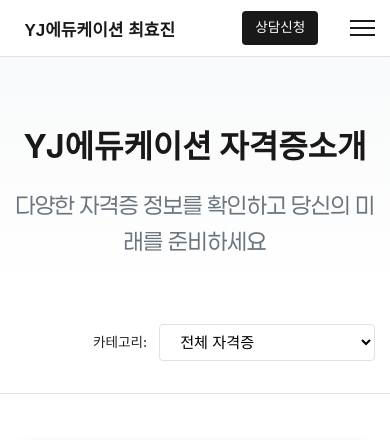
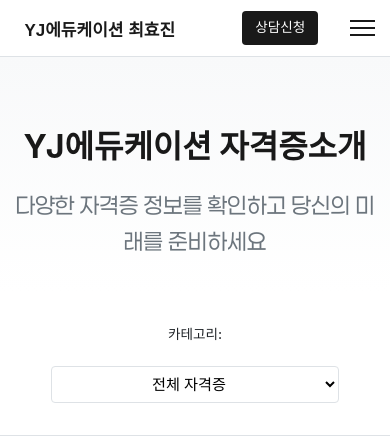
Before and after one commit to dokbun2/yjedu, a website: page furniture.html in a window 390 px wide. Shown: the top 440 px of the page. Drawn offline with Linux system fonts and the light colour scheme; grey boxes are pictures that could not be loaded; a web font is replaced by a local one.

Commit message:
Center align category filter on mobile
- Center category label and dropdown on mobile screens
- Improve mobile layout with vertical stacking
- Add proper spacing and width constraints
- Center align filter group on tablet sizes as well

```diff
--- a/css/styles.css
+++ b/css/styles.css
@@ -865,15 +865,15 @@ section {
         flex-direction: row;
         gap: 0.5rem;
         align-items: center;
-        justify-content: flex-end;
+        justify-content: center;
     }
 
     .filter-group {
-        flex: 1;
+        flex: 0;
         display: flex;
         align-items: center;
         gap: 0.5rem;
-        justify-content: flex-end;
+        justify-content: center;
     }
 
     .filter-group label {
@@ -2654,11 +2654,26 @@ section {
 
     .filter-bar {
         flex-direction: column;
-        align-items: stretch;
+        align-items: center;
+        justify-content: center;
+        gap: 1rem;
+    }
+
+    .filter-group {
+        flex-direction: column;
+        align-items: center;
+        text-align: center;
+        width: 100%;
     }
 
     .filter-select {
-        width: 100%;
+        width: 80%;
+        max-width: 300px;
+        text-align: center;
+    }
+
+    .filter-group label {
+        margin-bottom: 0.5rem;
     }
 
     .benefits-grid,
```
